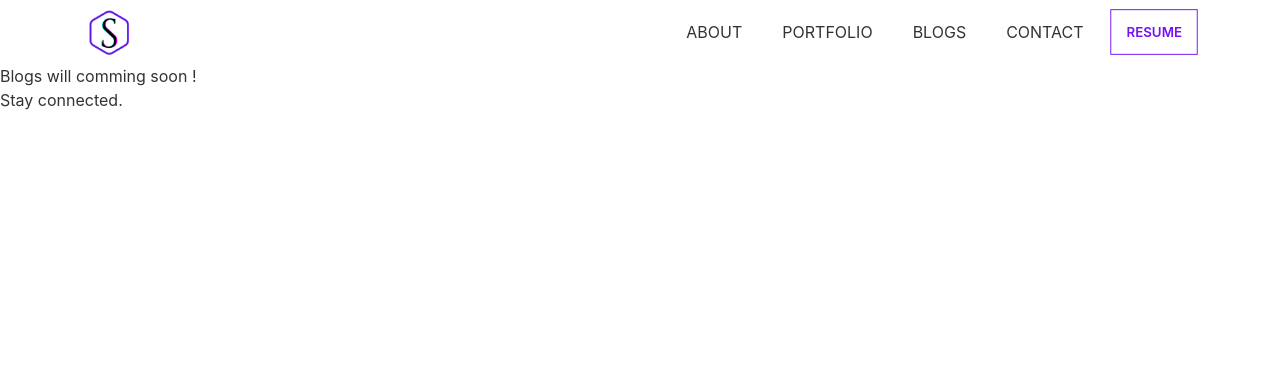
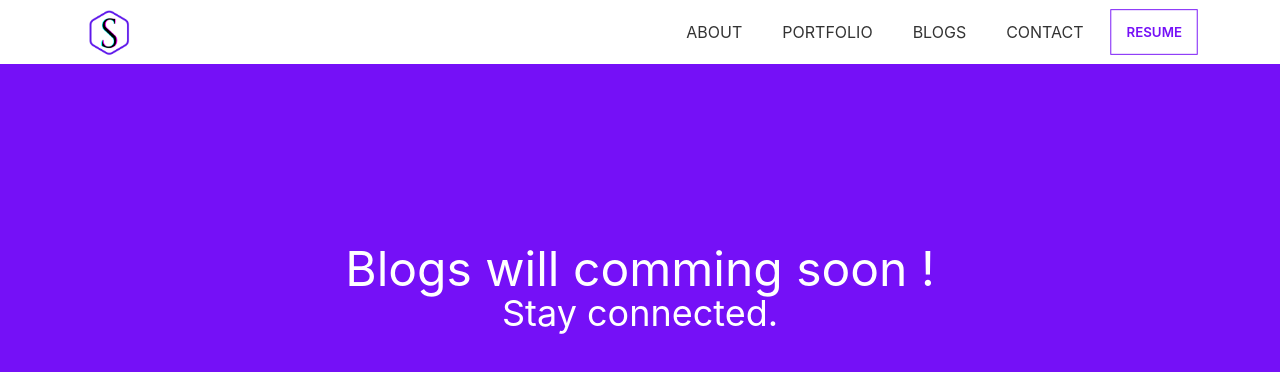
Before and after one commit to Shubratokumar/portfolio, a React (Create React App) app: page /blogs in a window 1280 px wide. Shown: the top 372 px of the page. Built offline with nearby package versions, Linux system fonts and the light colour scheme.

Commit message:
blogs added

```diff
--- a/src/App.js
+++ b/src/App.js
@@ -12,10 +12,11 @@ function App() {
       <Navbar></Navbar>
       <Routes>
         <Route path="/" element={<Home/>}></Route>
-        <Route path="about" element={<About/>}></Route>
-        <Route path="portfolio" element={<Portfolio/>}></Route>
+        <Route path="/home" element={<Home/>}></Route>
+        <Route path="/about" element={<About/>}></Route>
+        <Route path="/portfolio" element={<Portfolio/>}></Route>
         <Route path="contact" element={<Contact/>}></Route>
-        <Route path="blogs" element={<Blogs/>}></Route>
+        <Route path="/blogs" element={<Blogs/>}></Route>
       </Routes>
     </div>
   );
--- a/src/components/Blogs.js
+++ b/src/components/Blogs.js
@@ -2,9 +2,13 @@ import React from 'react';
 
 const Blogs = () => {
     return (
-        <div>
-            <h2>Blogs will comming soon !</h2>
-            <p>Stay connected.</p>
+        <div className='h-screen bg-primary text-white'>
+            <div className="flex justify-center items-center h-[450px]">
+                <div className='text-center'>
+                    <h2 className='text-5xl'>Blogs will comming soon !</h2>
+                    <p className='text-4xl'>Stay connected.</p>
+                </div>
+            </div>
         </div>
     );
 };
--- a/src/components/Contact.js
+++ b/src/components/Contact.js
@@ -15,8 +15,9 @@ const Contact = () => {
           e.target.reset();
     };
 
-  return (
-    <div className="h-screen p-10 lg:py-20 ">
+    return (
+      <section id='contact'>
+        <div className="h-screen p-10 lg:py-20 ">
       <div className="flex flex-col justify-center items-center">
         <div className="my-10 text-center w-full lg:w-6/12">
           <p className="text-xl lg:text-2xl font-light">What’s Next? </p>
@@ -81,6 +82,8 @@ const Contact = () => {
         </form>
       </div>
     </div>
+      </section>
+
   );
 };
 
--- a/src/components/Footer.js
+++ b/src/components/Footer.js
@@ -1,10 +1,16 @@
 import React from 'react';
+import logo from "../assets/images/logo.png";
+import { Link } from 'react-router-dom';
 
 const Footer = () => {
     return (
-        <div>
-
-        </div>
+        <footer className='h-[250px] bg-primary text-white'>
+            <div className='flex flex-col justify-center align-center'>
+                <div>
+                    <Link to="/"><img src={logo} className="mask mask-hexagon-2 w-14" alt="" /></Link>
+                </div>
+            </div>
+        </footer>
     );
 };
 
--- a/src/components/Navbar.js
+++ b/src/components/Navbar.js
@@ -13,13 +13,14 @@ const Navbar = () => {
         <Link  to="/about">ABOUT</Link>
       </li>
       <li>
-        <Link  to="/portfolio">PORTFOLIO</Link>
+        <a href="home#portfolio">PORTFOLIO</a>
       </li>
       <li>
         <Link  to="/blogs">BLOGS</Link>
       </li>
       <li>
-        <Link  to="/contact">CONTACT</Link>
+        {/* <Link  to="/contact">CONTACT</Link> */}
+        <a href="home#contact">CONTACT</a>
       </li>
       <li>
           {ResumeLink}
--- a/src/components/Portfolio.js
+++ b/src/components/Portfolio.js
@@ -5,7 +5,7 @@ import project3 from "../assets/images/Heaven-Dental-Home .png";
 
 const Portfolio = () => {
   return (
-    <section className="h-full  p-10 lg:py-30 bg-[#EEEEEE]">
+    <section id="portfolio" className="h-full  p-10 lg:py-30 bg-[#EEEEEE]">
       <div className="flex flex-col justify-center items-center pb-8">
         <h2 className="text-xl lg:text-2xl font-light">Projects</h2>
         <p className="text-4xl lg:text-5xl font-semibold">My Recent Projects</p>
```
